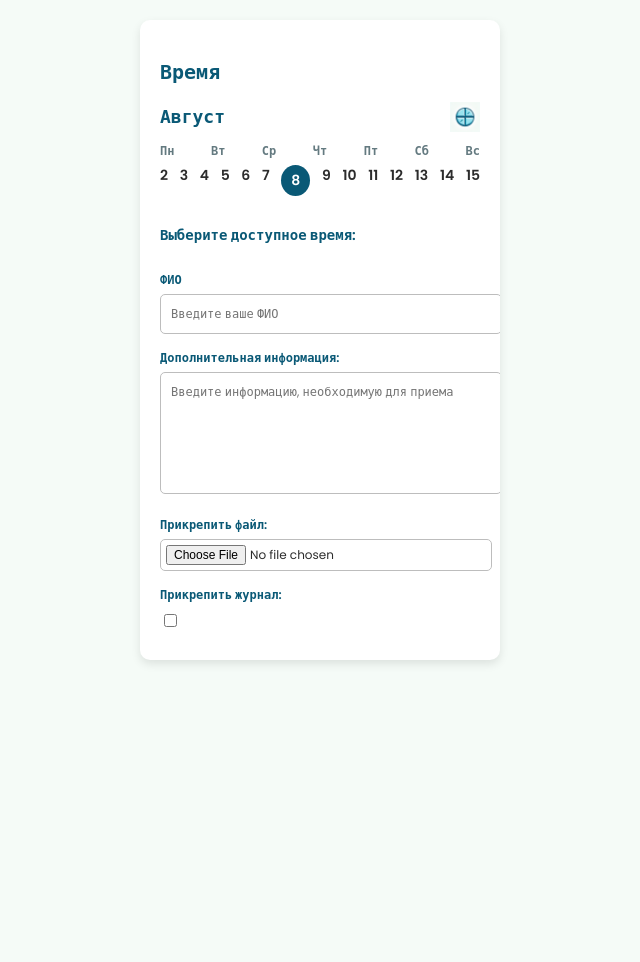
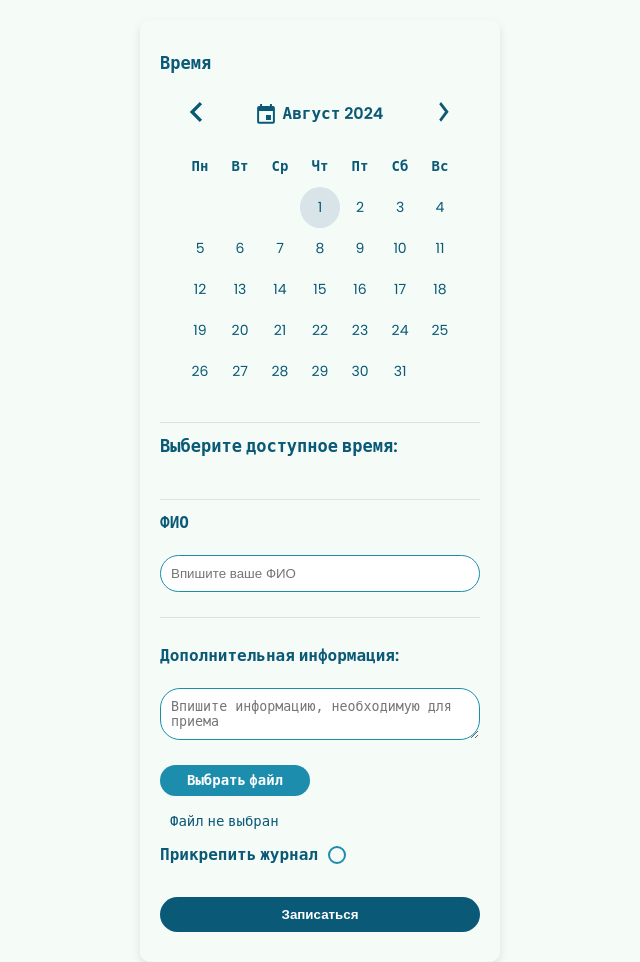
Before and after one commit to AreHumphrey/Mini_App_WARFARIN, a Flask app: template templates/pages/appointment_form.html in a window 1280 px wide. Shown: the whole page, without its empty margins (320-960 px from the left). Run offline with Flask 3, Linux system fonts and the light colour scheme; the template is opened without the code that fills it, so the values that code supplies are empty.

Commit message:
add appointment_form.html

```diff
--- a/app.py
+++ b/app.py
@@ -16,9 +16,14 @@ def book():
 @app.route('/doctor/<int:doctor_id>')
 def doctor_detail(doctor_id):
     return render_template('./pages/doctor_detail.html', doctor_id=doctor_id)
+
+
+@app.route('/appointment_form/<int:doctor_id>')
+@app.route('/appointment/<int:doctor_id>')
+def appointment_form(doctor_id):
+    return render_template('./pages/appointment_form.html', doctor_id=doctor_id)
 @app.route('/online')
 def online():
-    # Логика для страницы врачей онлайн
     return "<h1>Врачи онлайн</h1>"
 
 
--- a/static/appointment_form.css
+++ b/static/appointment_form.css
@@ -7,15 +7,21 @@ body, html {
     justify-content: center;
     align-items: flex-start;
     background-color: #F5FBF7;
-    font-family: 'Poppins', monospace;
+    overflow-x: hidden;
+    overflow-y: scroll;
+    -ms-overflow-style: none;
+    scrollbar-width: none;
 }
 
-.container-appointment {
+
+body::-webkit-scrollbar {
+    display: none;
+}
+
+.container {
     width: 100%;
     max-width: 360px;
-    height: 100%;
-    max-height: 640px;
-    background-color: #FFFFFF;
+
     border-radius: 10px;
     box-shadow: 0 4px 10px rgba(0, 0, 0, 0.1);
     display: flex;
@@ -24,70 +30,91 @@ body, html {
     box-sizing: border-box;
     margin-top: 20px;
     overflow: hidden;
+    font-family: 'Poppins', monospace;
 }
 
-.h2-appointment {
+.h2-specialization {
     text-align: left;
     color: #0A5976;
-    font-size: 20px;
-    margin-bottom: 15px;
+    font-size: 17px;
+    margin-bottom: 5px;
+    margin-top: 10px;
     font-weight: 800;
 }
 
-.calendar {
+.calendar-container {
+    background-color: #F5FBF7;
+    border-radius: 10px;
+    padding: 20px;
     width: 100%;
-    margin-bottom: 15px;
+    box-sizing: border-box;
+    margin-bottom: -20px;
 }
 
 .calendar-header {
     display: flex;
     justify-content: space-between;
     align-items: center;
+    margin-bottom: 20px;
 }
 
-.calendar-month {
+.calendar-icon {
+    width: 38px;
+    height: 42px;
+    margin-right: 8px;
+}
+
+.calendar-title {
+    display: flex;
+    align-items: center;
+    font-size: 18px;
     color: #0A5976;
-    font-size: 18px;
     font-weight: 600;
 }
 
-.calendar-logo {
-    width: 30px;
-    height: 30px;
+.calendar-arrow-left img,
+.calendar-arrow-right img {
+    width: 20px;
+    height: 20px;
+    cursor: pointer;
 }
 
-.calendar-days {
-    display: flex;
-    justify-content: space-between;
-    margin-top: 10px;
-    color: #647A80;
-    font-size: 12px;
-    font-weight: 600;
+.calendar-table {
+    width: 100%;
+    border-collapse: collapse;
 }
 
-.calendar-dates {
-    display: flex;
-    flex-wrap: wrap;
-    justify-content: space-between;
-    margin-top: 5px;
-    color: #2C2C2C;
+.calendar-table th,
+.calendar-table td {
+    text-align: center;
+    padding: 10px;
     font-size: 14px;
-    font-weight: 600;
+    color: #0A5976;
 }
 
-.calendar-dates span.active {
-    color: #FFFFFF;
-    background-color: #0A5976;
+.calendar-table td {
+    cursor: pointer;
     border-radius: 50%;
-    padding: 5px 10px;
+    transition: background-color 0.2s;
 }
 
-.available-time {
-    text-align: left;
+.calendar-table td.available {
+    background-color: #D8E4E8;
     color: #0A5976;
-    font-size: 14px;
-    font-weight: 600;
-    margin-bottom: 10px;
+}
+
+.calendar-table td.selected {
+    background-color: #0C5979;
+    color: #FFFFFF;
+}
+
+.calendar-table td:hover {
+    background-color: #E0F0FF;
+}
+
+.calendar-bottom-border {
+    border-bottom: 1px solid #D8E4E8;
+    margin-top: 10px;
 }
 
 .time-options {
@@ -98,65 +125,177 @@ body, html {
 }
 
 .time-button {
-    background-color: #0A5976;
-    color: #FFFFFF;
-    padding: 5px 15px;
+    background-color: #1D8DAD;
+    color: white;
     border: none;
     border-radius: 20px;
+    padding: 5px 15px;
     cursor: pointer;
-    font-size: 14px;
-    transition: background-color 0.3s;
 }
 
-.time-button:hover {
-    background-color: #00354A;
+.selected-date-time {
+    font-family: 'Poppins', monospace;
+    font-size: 14px;
+    color: #0C5979;
+    margin-bottom: 10px;
+    font-weight: bold;
 }
 
-.form-group {
+.appointment-h2 {
+    text-align: left;
+    color: #0A5976;
+    font-size: 20px;
     margin-bottom: 15px;
+    font-family: 'Poppins', monospace;
+    font-weight: 800;
+    letter-spacing: -0.5px;
 }
 
-.label {
+
+
+.submit-button {
+    background-color: #0A5976;
+    color: white;
+    border: none;
+    border-radius: 20px;
+    padding: 10px 5px;
+    font-weight: bold;
+    margin: 30px auto 10px auto;
+    cursor: pointer;
+    width: 100%;
+    text-align: center;
     display: block;
-    color: #0A5976;
-    font-size: 12px;
-    font-weight: 600;
-    margin-bottom: 5px;
 }
 
-.input, .textarea, .file-input {
-    width: 100%;
-    padding: 10px;
-    border: 1px solid #BDBDBD;
-    border-radius: 5px;
-    font-size: 12px;
-    color: #2C2C2C;
-    font-family: 'Poppins', monospace;
+
+.submit-button:hover {
+    background-color: #064960;
 }
 
-.textarea {
-    height: 100px;
-    resize: none;
+form {
+    display: flex;
+    flex-direction: column;
+    gap: 15px;
 }
 
-.file-input {
-    padding: 5px;
+form label {
+    font-size: 14px;
+    color: #0A5976;
+    font-weight: 600;
 }
 
-.appointment-button {
-    background-color: #0A5976;
-    color: #FFFFFF;
+form input[type="text"],
+form textarea,
+form input[type="file"] {
     padding: 10px;
+    border-radius: 20px;
+    border: 1px solid #1D8DAD;
+}
+
+form input[type="checkbox"] {
+    margin-right: 10px;
+}
+
+button.calendar-arrow-left,
+button.calendar-arrow-right {
+    background-color: transparent;
+    border: none;
+    outline: none;
+    cursor: pointer;
+}
+.calendar-title svg {
+    margin-right: 8px;
+}
+
+.calendar-title span {
+    margin-left: 8px;
+    font-family: 'Poppins', monospace;
+    font-size: 16px;
+}
+.styled-button {
+    margin-top: 10px;
+    background-color: #1D8DAD;
+    color: white;
     border: none;
     border-radius: 20px;
+    padding: 5px 15px;
     cursor: pointer;
+    font-family: 'Poppins', monospace;
+    font-size: 14px;
+    font-weight: 600;
+    display: inline-block;
     text-align: center;
+    width: 150px;
+}
+
+.styled-button:hover {
+    background-color: #0C5979;
+}
+
+#file-name {
+    margin-left: 10px;
+    font-family: 'Poppins', monospace;
+    font-size: 14px;
+    color: #0C5979;
+    margin-bottom: 10px;
+}
+
+input[type="checkbox"] {
+    display: none;
+}
+
+label.h2-specialization {
+    display: inline-block;
+    font-family: 'Poppins', monospace;
     font-size: 16px;
     font-weight: 600;
-    margin-top: 20px;
-    transition: background-color 0.3s;
+    color: #0A5976;
+    cursor: pointer;
+    margin-right: 10px;
+}
+.custom-checkbox-label {
+    display: flex;
+    align-items: center;
+    font-family: 'Poppins', monospace;
+    font-size: 16px;
+    color: #0A5976;
+    font-weight: 600;
+    cursor: pointer;
 }
 
-.appointment-button:hover {
-    background-color: #00354A;
+.custom-checkbox {
+    display: none;
 }
+
+.checkmark {
+    display: inline-block;
+    width: 18px;
+    height: 18px;
+    margin-left: 10px;
+    border: 2px solid #1D8DAD;
+    border-radius: 50%;
+    box-sizing: border-box;
+    position: relative;
+}
+
+.custom-checkbox:checked + .checkmark {
+    background-color: #0A5976;
+    border-color: #0A5976;
+}
+
+.checkmark::after {
+    content: "";
+    position: absolute;
+    display: none;
+    top: 50%;
+    left: 50%;
+    width: 10px;
+    height: 10px;
+    border-radius: 50%;
+    background: #0A5976;
+    transform: translate(-50%, -50%);
+}
+
+.custom-checkbox:checked + .checkmark::after {
+    display: block;
+}
--- a/templates/pages/appointment_form.html
+++ b/templates/pages/appointment_form.html
@@ -3,95 +3,202 @@
 <head>
     <meta charset="UTF-8">
     <meta name="viewport" content="width=device-width, initial-scale=1.0">
-    <title>Запись на прием</title>
     <link rel="stylesheet" href="{{ url_for('static', filename='appointment_form.css') }}">
+    <title>Выбор времени</title>
     <link href="https://fonts.googleapis.com/css2?family=Poppins:wght@400;600&display=swap" rel="stylesheet">
 </head>
 <body>
 
-<div class="container-appointment">
-    <h2 class="h2-appointment">Время</h2>
+<div class="container">
+    <h2 class="h2-specialization">Время</h2>
+    <div class="calendar-container">
+        <div class="calendar-header">
+            <button class="calendar-arrow-left" onclick="prevMonth()">
+                <img src="{{ url_for('static', filename='images/icon1.svg') }}" alt="Icon" width="10" height="28">
+            </button>
+            <div class="calendar-title">
 
-    <div class="calendar">
-        <div class="calendar-header">
-            <span class="calendar-month">Август</span>
-            <img src="{{ url_for('static', filename='images/warfarin.png') }}" alt="Логотип" class="calendar-logo">
+                <img src="{{ url_for('static', filename='images/icon3.svg') }}" alt="Icon" width="18" height="22">
+                <span id="calendar-month">Август</span>
+            </div>
+            <button class="calendar-arrow-right" onclick="nextMonth()">
+                <img src="{{ url_for('static', filename='images/icon2.svg') }}" alt="Icon" width="10" height="28">
+            </button>
         </div>
-        <div class="calendar-days">
-            <span>Пн</span><span>Вт</span><span>Ср</span><span>Чт</span><span>Пт</span><span>Сб</span><span>Вс</span>
-        </div>
-        <div class="calendar-dates">
-            <!-- Пример дат (должны генерироваться динамически) -->
-            <span>2</span><span>3</span><span>4</span><span>5</span><span>6</span><span>7</span><span class="active">8</span>
-            <span>9</span><span>10</span><span>11</span><span>12</span><span>13</span><span>14</span><span>15</span>
-        </div>
+
+        <table class="calendar-table">
+            <thead>
+            <tr>
+                <th>Пн</th>
+                <th>Вт</th>
+                <th>Ср</th>
+                <th>Чт</th>
+                <th>Пт</th>
+                <th>Сб</th>
+                <th>Вс</th>
+            </tr>
+            </thead>
+            <tbody id="calendar-body">
+
+            </tbody>
+        </table>
+
     </div>
+    <div class="calendar-bottom-border"></div>
+    <h2 class="h2-specialization">Выберите доступное время:</h2>
 
-    <h3 class="available-time">Выберите доступное время:</h3>
     <div class="time-options" id="time-options">
-        <!-- Время загружается динамически на основе выбранного дня -->
+
     </div>
+    <div id="selected-date-time" class="selected-date-time"></div>
 
-    <div class="form-group">
-        <label for="full-name" class="label">ФИО</label>
-        <input type="text" id="full-name" class="input" placeholder="Введите ваше ФИО">
-    </div>
+    <div class="calendar-bottom-border"></div>
+    <form id="appointment-form">
+        <label for="fio" class="h2-specialization" style="margin-top: 10px">ФИО</label>
+        <input type="text" id="fio" name="fio " class="fio" placeholder="Впишите ваше ФИО">
 
-    <div class="form-group">
-        <label for="additional-info" class="label">Дополнительная информация:</label>
-        <textarea id="additional-info" class="textarea" placeholder="Введите информацию, необходимую для приема"></textarea>
-    </div>
+        <div class="calendar-bottom-border"></div>
 
-    <div class="form-group">
-        <label class="label">Прикрепить файл:</label>
-        <input type="file" id="file-upload" class="file-input">
-    </div>
+        <label for="additional-info" class="h2-specialization">Дополнительная информация:</label>
+        <textarea id="additional-info" name="additional-info"
+                  placeholder="Впишите информацию, необходимую для приема"></textarea>
 
-    <div class="form-group">
-        <label class="label">Прикрепить журнал:</label>
-        <input type="checkbox" id="attach-journal">
-    </div>
 
-    <button class="appointment-button" onclick="submitForm()">Записаться</button>
+        <form id="file-upload-form">
+            <input type="file" id="file-upload" style="display: none;"/>
+            <button type="button" class="styled-button" onclick="document.getElementById('file-upload').click();">
+                Выбрать файл
+            </button>
+            <span id="file-name" style="margin-left: 10px;">Файл не выбран</span>
+        </form>
 
+        <label class="custom-checkbox-label">
+            Прикрепить журнал
+            <input type="checkbox" id="attach-journal" name="attach-journal" class="custom-checkbox">
+            <span class="checkmark"></span>
+        </label>
+
+
+        <button type="submit" class="submit-button">Записаться</button>
+    </form>
 </div>
 
+
+
+
 <script>
-    const doctorId = new URLSearchParams(window.location.search).get('doctorId');
-    const availableTime = {
-        1: {
-            "2024-08-08": ["08:00", "09:00", "12:30", "16:40"],
-            "2024-08-09": ["10:00", "11:00", "13:00", "15:00"]
-        },
-        2: {
-            "2024-08-08": ["09:00", "11:00", "14:00", "16:00"],
-            "2024-08-09": ["08:00", "10:00", "12:00", "14:00"]
-        }
+    const availableTimes = {
+        "2024-08-01": ["08:00", "09:00", "12:30", "16:40"],
+
     };
 
-    const selectedDate = "2024-08-08"; // Должен динамически меняться при выборе даты
-    const times = availableTime[doctorId][selectedDate] || [];
-    const timeOptionsContainer = document.getElementById('time-options');
+    let selectedDate = null;
+    let selectedTime = null;
+    let currentMonth = 7;
+    let currentYear = 2024;
 
-    times.forEach(time => {
-        const button = document.createElement('button');
-        button.textContent = time;
-        button.className = 'time-button';
-        timeOptionsContainer.appendChild(button);
+    const months = [
+        "Январь", "Февраль", "Март", "Апрель", "Май", "Июнь", "Июль",
+        "Август", "Сентябрь", "Октябрь", "Ноябрь", "Декабрь"
+    ];
+
+    function generateCalendar() {
+        const calendarBody = document.getElementById('calendar-body');
+        calendarBody.innerHTML = '';
+
+        const daysInMonth = new Date(currentYear, currentMonth + 1, 0).getDate();
+        const firstDayIndex = new Date(currentYear, currentMonth, 1).getDay();
+        let day = 1;
+
+        document.getElementById('calendar-month').textContent = `${months[currentMonth]} ${currentYear}`;
+
+        for (let i = 0; i < 6; i++) {
+            const row = document.createElement('tr');
+            for (let j = 0; j < 7; j++) {
+                const cell = document.createElement('td');
+                if (i === 0 && j < (firstDayIndex === 0 ? 6 : firstDayIndex - 1)) {
+                    row.appendChild(cell);
+                    continue;
+                }
+                if (day <= daysInMonth) {
+                    cell.textContent = day;
+                    const date = `${currentYear}-${currentMonth + 1 < 10 ? '0' + (currentMonth + 1) : currentMonth + 1}-${day < 10 ? '0' + day : day}`;
+                    cell.onclick = () => selectDate(date, cell);
+                    if (availableTimes[date]) {
+                        cell.classList.add('available');
+                    }
+                    day++;
+                }
+                row.appendChild(cell);
+            }
+            calendarBody.appendChild(row);
+        }
+    }
+
+    function selectDate(date, cell) {
+        if (selectedDate) {
+            selectedDate.classList.remove('selected');
+        }
+        selectedDate = cell;
+        cell.classList.add('selected');
+        loadAvailableTimes(date);
+    }
+
+    function loadAvailableTimes(date) {
+        const timeOptions = document.getElementById('time-options');
+        timeOptions.innerHTML = '';
+
+        if (availableTimes[date]) {
+            availableTimes[date].forEach(time => {
+                const button = document.createElement('button');
+                button.className = 'time-button';
+                button.textContent = time;
+                button.onclick = () => selectTime(date, time, button);
+                timeOptions.appendChild(button);
+            });
+        } else {
+            timeOptions.innerHTML = '<p>Нет доступного времени на выбранный день.</p>';
+        }
+    }
+
+    function selectTime(date, time, button) {
+        if (selectedTime) {
+            selectedTime.classList.remove('selected');
+        }
+        selectedTime = button;
+        button.classList.add('selected');
+
+        const selectedDateTimeElement = document.getElementById('selected-date-time');
+        selectedDateTimeElement.textContent = `Выбрана дата: ${date}, время: ${time}`;
+    }
+
+    document.querySelector('.calendar-arrow-left').addEventListener('click', () => {
+        if (currentMonth === 0) {
+            currentMonth = 11;
+            currentYear--;
+        } else {
+            currentMonth--;
+        }
+        generateCalendar();
+    });
+    document.getElementById('file-upload').addEventListener('change', function () {
+        const fileName = this.files[0] ? this.files[0].name : 'Файл не выбран';
+        document.getElementById('file-name').textContent = fileName;
     });
 
-    function submitForm() {
-        const fullName = document.getElementById('full-name').value;
-        const additionalInfo = document.getElementById('additional-info').value;
-        const fileUpload = document.getElementById('file-upload').files[0];
-        const attachJournal = document.getElementById('attach-journal').checked;
 
-        console.log('Doctor ID:', doctorId);
-        console.log('Full Name:', fullName);
-        console.log('Additional Info:', additionalInfo);
-        console.log('File:', fileUpload ? fileUpload.name : 'No file attached');
-        console.log('Attach Journal:', attachJournal);
-    }
+    document.querySelector('.calendar-arrow-right').addEventListener('click', () => {
+        if (currentMonth === 11) {
+            currentMonth = 0;
+            currentYear++;
+        } else {
+            currentMonth++;
+        }
+        generateCalendar();
+    });
+
+    generateCalendar();
+
 </script>
 
 </body>
--- a/templates/pages/doctor_detail.html
+++ b/templates/pages/doctor_detail.html
@@ -36,9 +36,7 @@
         </div>
     </div>
 
-
 </div>
-
 
 
 <script>
```
Also changed, not shown: static/images/icon1.svg (added), static/images/icon2.svg (added), static/images/icon3.svg (added).
